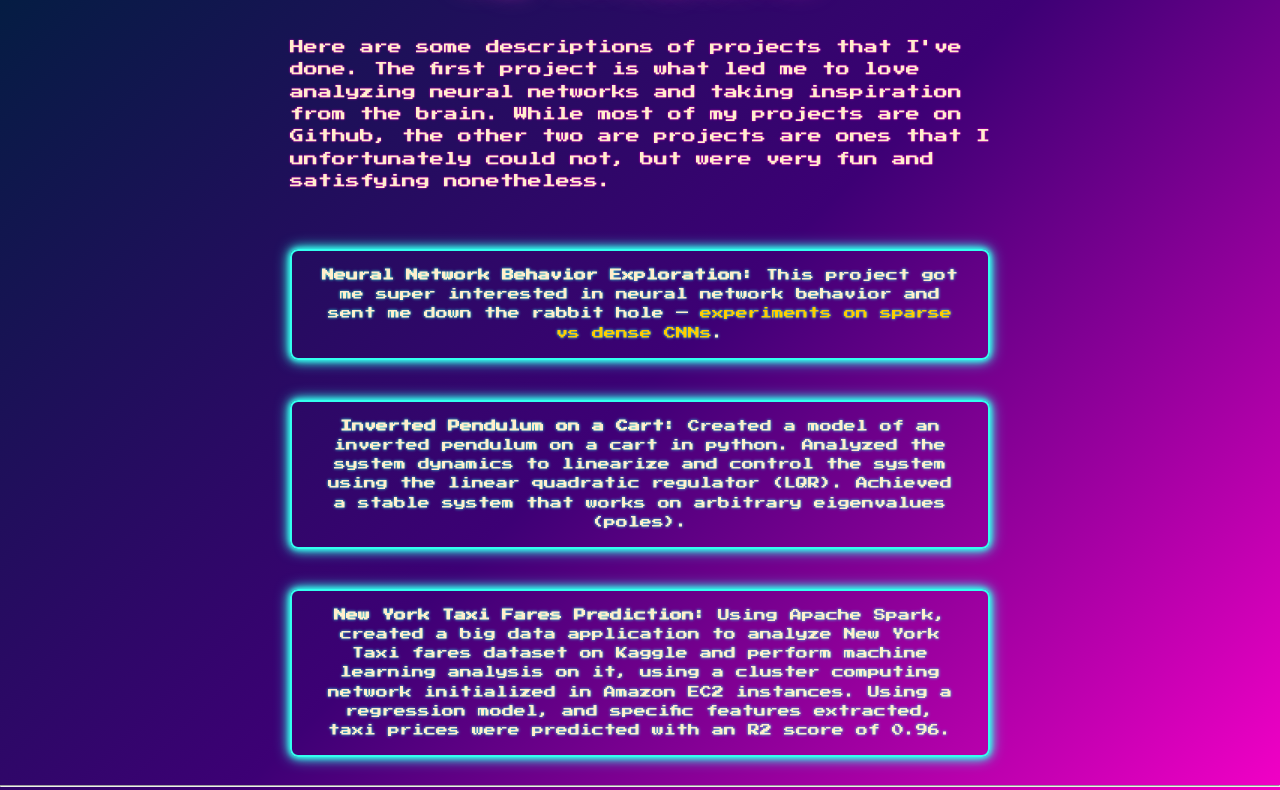
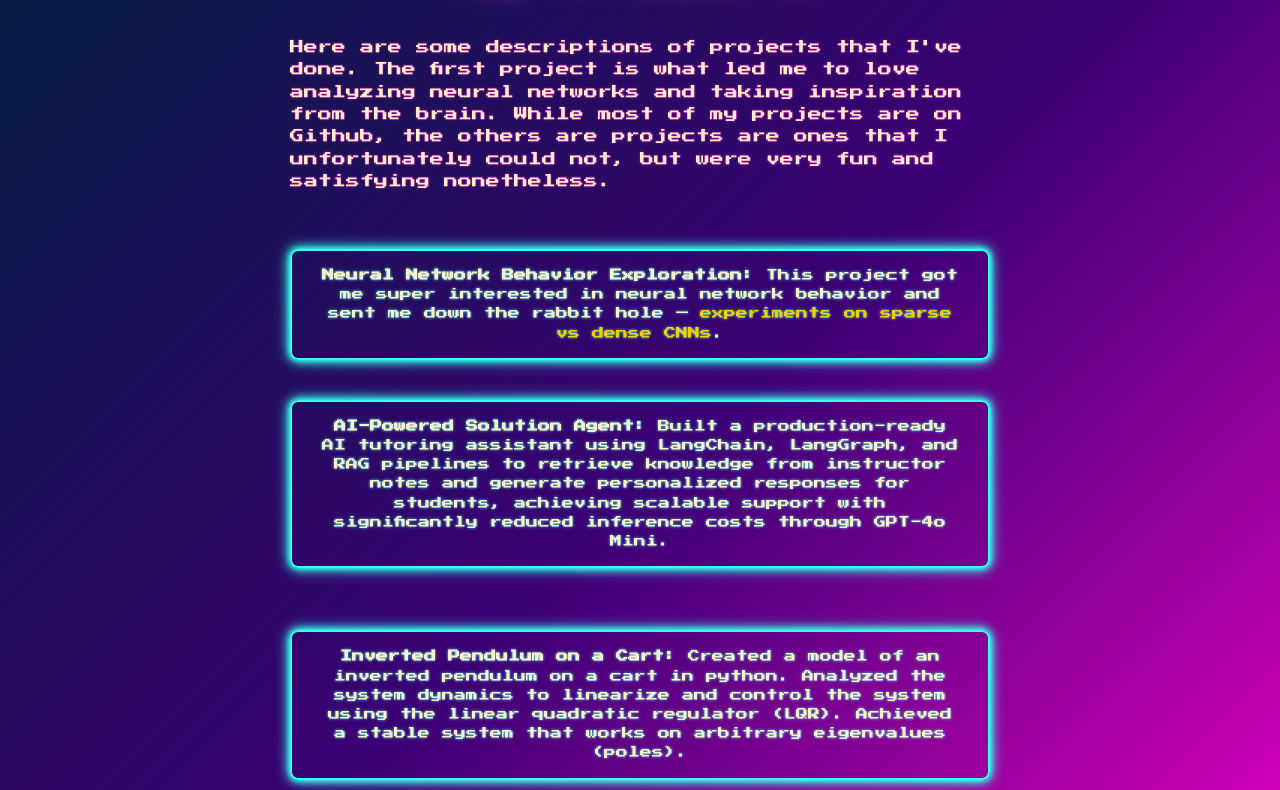
Before and after one commit to kota-sumanth/kota-sumanth.github.io, a plain HTML site: page projects.html in a window 1280 px wide. Shown: the part 85-875 px from the top of the page. Drawn offline with Linux system fonts and the light colour scheme.

Commit message:
Revise project details and add AI tutoring project
Updated project descriptions and added a new project about an AI tutoring assistant.

```diff
--- a/projects.html
+++ b/projects.html
@@ -25,7 +25,7 @@
     <br>
     <div class='content-container'>
     <p>Here are some descriptions of projects that I've done. The first project is what led me to love analyzing neural networks and taking inspiration from the brain.
-    While most of my projects are on Github, the other two are projects are ones that I unfortunately could not, but were very fun and satisfying nonetheless.</p>
+    While most of my projects are on Github, the others are projects are ones that I unfortunately could not, but were very fun and satisfying nonetheless.</p>
       <br>
     <ul class = 'projects-list'>
        <li class='project-card'>
@@ -33,7 +33,10 @@
       This project got me super interested in neural network behavior and sent me down the rabbit hole —
       <a href="https://github.com/kota-sumanth/sparse-vs-dense-experiments-on-cnns" target="_blank">experiments on sparse vs dense CNNs</a>.
     </li>
-
+      <li class='project-card'><strong>AI-Powered Solution Agent:</strong> Built a production-ready AI tutoring assistant using LangChain, LangGraph, and RAG pipelines to retrieve
+knowledge from instructor notes and generate personalized responses for students, achieving scalable support with
+significantly reduced inference costs through GPT-4o Mini.</li>
+<br>
     <br>
 
       <li class='project-card'><strong>Inverted Pendulum on a Cart:</strong> Created a model of an inverted pendulum on a cart in python. Analyzed the system dynamics to
```
